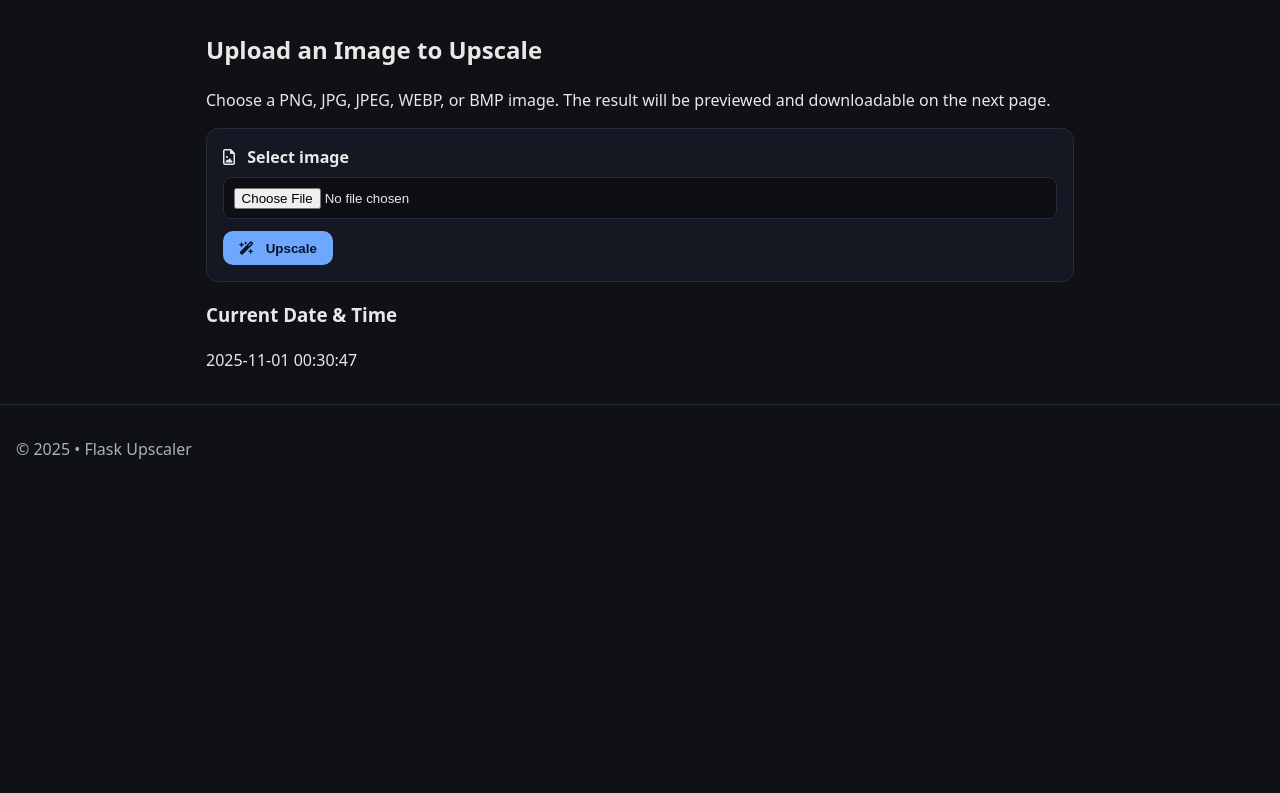
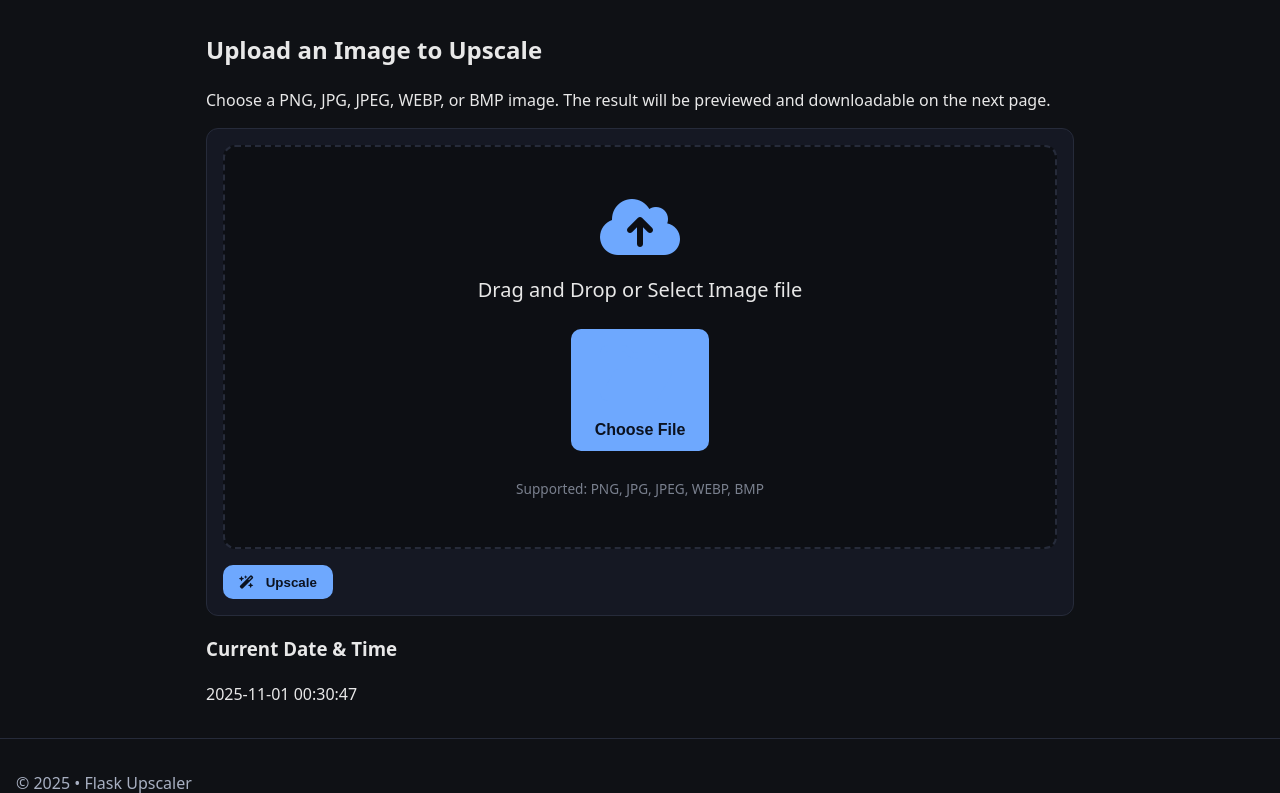
Before and after one commit to 010josh010/flask-upscaler, a Flask app: page / in a window 1280 px wide. Shown: the part 97-890 px from the top of the page. Before the commit the page ends 556 px from the top, so only its background shows below. Run offline with Flask 3, Linux system fonts and the light colour scheme.

Commit message:
Added better styling of the file picker

```diff
--- a/static/css/main.css
+++ b/static/css/main.css
@@ -130,7 +130,6 @@ button[disabled] {
 
 label { display: block; margin-bottom: 0.5rem; }
 
-input[type="file"],
 input[type="number"] {
   display: block;
   background: var(--input-bg);
@@ -140,6 +139,104 @@ input[type="number"] {
   border-radius: 8px;
   width: 100%;
   margin-bottom: 0.75rem;
+}
+
+/* Drag and drop zone */
+.drop-zone {
+  position: relative;
+  background: var(--input-bg);
+  border: 2px dashed var(--border);
+  border-radius: 12px;
+  padding: 3rem 2rem;
+  margin-bottom: 1rem;
+  cursor: pointer;
+  transition: all 0.3s ease;
+  text-align: center;
+}
+
+.drop-zone:hover {
+  border-color: var(--accent);
+  background: rgba(110, 168, 254, 0.05);
+}
+
+.drop-zone-active {
+  border-color: var(--accent);
+  background: rgba(110, 168, 254, 0.1);
+  border-style: solid;
+  transform: scale(1.01);
+}
+
+.drop-zone input[type="file"] {
+  position: absolute;
+  left: 0;
+  top: 0;
+  width: 100%;
+  height: 100%;
+  opacity: 0;
+  cursor: pointer;
+}
+
+.drop-zone-content i {
+  font-size: 4rem;
+  color: var(--accent);
+  margin-bottom: 1rem;
+  display: block;
+}
+
+.drop-zone-heading {
+  font-size: 1.25rem;
+  margin: 1rem 0 1.5rem;
+  color: var(--text);
+  font-weight: 500;
+}
+
+.choose-file-btn {
+  display: inline-block;
+  background: var(--accent);
+  color: var(--btn-text);
+  font-weight: 600;
+  border: none;
+  border-radius: 10px;
+  padding: 0.75rem 1.5rem;
+  cursor: pointer;
+  font-size: 1rem;
+  margin-bottom: 1rem;
+  transition: all 0.2s ease;
+}
+
+.choose-file-btn:hover {
+  filter: brightness(1.1);
+  transform: translateY(-1px);
+}
+
+.choose-file-btn i {
+  margin-right: 0.5rem;
+}
+
+.drop-zone-formats {
+  color: var(--muted);
+  font-size: 0.85rem;
+  margin: 0.75rem 0 0;
+  opacity: 0.7;
+}
+
+.file-preview {
+  text-align: center;
+}
+
+.file-preview img {
+  max-width: 100%;
+  max-height: 300px;
+  border-radius: 8px;
+  margin-bottom: 1rem;
+  box-shadow: 0 4px 12px rgba(0, 0, 0, 0.3);
+}
+
+.file-preview p {
+  color: var(--text);
+  font-weight: 500;
+  word-break: break-all;
+  margin: 0;
 }
 
 button, .btn {
--- a/templates/index.html
+++ b/templates/index.html
@@ -4,11 +4,22 @@
 <p>Choose a PNG, JPG, JPEG, WEBP, or BMP image. The result will be previewed and downloadable on the next page.</p>
 
 <form id="upload-form" action="{{ url_for('upload') }}" method="post" enctype="multipart/form-data" class="card">
-  <label for="image">
-    <i class="fa-regular fa-file-image"></i>
-    <strong>Select image</strong>
-  </label>
-  <input id="image" name="image" type="file" accept=".png,.jpg,.jpeg,.webp,.bmp" required>
+  <div id="drop-zone" class="drop-zone">
+    <input id="image" name="image" type="file" accept=".png,.jpg,.jpeg,.webp,.bmp" required>
+    <div class="drop-zone-content">
+      <i class="fa-solid fa-cloud-arrow-up"></i>
+      <p class="drop-zone-heading">Drag and Drop or Select Image file</p>
+      <button type="button" class="choose-file-btn">
+        <i class="fa-regular fa-folder-open"></i>
+        Choose File
+      </button>
+      <p class="drop-zone-formats">Supported: PNG, JPG, JPEG, WEBP, BMP</p>
+    </div>
+    <div id="file-preview" class="file-preview" style="display: none;">
+      <img id="preview-image" src="" alt="Preview">
+      <p id="file-name"></p>
+    </div>
+  </div>
 
   <!-- Optional tiles input (kept commented)
   <label for="slice_tiles">Approx tiles (optional):</label>
@@ -25,10 +36,94 @@
 <p>{{ now.strftime("%Y-%m-%d %H:%M:%S") }}</p>
 
 <script>
-  // Replace button content with a spinner while the request is in action
+  // Drag and drop + file preview functionality
   (function () {
     const form = document.getElementById('upload-form');
-    const btn  = document.getElementById('upload-btn');
+    const btn = document.getElementById('upload-btn');
+    const dropZone = document.getElementById('drop-zone');
+    const fileInput = document.getElementById('image');
+    const filePreview = document.getElementById('file-preview');
+    const previewImage = document.getElementById('preview-image');
+    const fileName = document.getElementById('file-name');
+    const dropZoneContent = dropZone.querySelector('.drop-zone-content');
+
+    // Click to browse (both on drop zone and choose file button)
+    dropZone.addEventListener('click', function (e) {
+      if (e.target !== fileInput) {
+        fileInput.click();
+      }
+    });
+
+    const chooseFileBtn = dropZone.querySelector('.choose-file-btn');
+    if (chooseFileBtn) {
+      chooseFileBtn.addEventListener('click', function (e) {
+        e.stopPropagation();
+        fileInput.click();
+      });
+    }
+
+    // Prevent default drag behaviors
+    ['dragenter', 'dragover', 'dragleave', 'drop'].forEach(eventName => {
+      dropZone.addEventListener(eventName, preventDefaults, false);
+      document.body.addEventListener(eventName, preventDefaults, false);
+    });
+
+    function preventDefaults(e) {
+      e.preventDefault();
+      e.stopPropagation();
+    }
+
+    // Highlight drop zone when dragging over it
+    ['dragenter', 'dragover'].forEach(eventName => {
+      dropZone.addEventListener(eventName, highlight, false);
+    });
+
+    ['dragleave', 'drop'].forEach(eventName => {
+      dropZone.addEventListener(eventName, unhighlight, false);
+    });
+
+    function highlight() {
+      dropZone.classList.add('drop-zone-active');
+    }
+
+    function unhighlight() {
+      dropZone.classList.remove('drop-zone-active');
+    }
+
+    // Handle dropped files
+    dropZone.addEventListener('drop', handleDrop, false);
+
+    function handleDrop(e) {
+      const dt = e.dataTransfer;
+      const files = dt.files;
+      if (files.length > 0) {
+        fileInput.files = files;
+        handleFiles(files);
+      }
+    }
+
+    // Handle file selection via input
+    fileInput.addEventListener('change', function () {
+      if (this.files.length > 0) {
+        handleFiles(this.files);
+      }
+    });
+
+    function handleFiles(files) {
+      const file = files[0];
+      if (file && file.type.startsWith('image/')) {
+        const reader = new FileReader();
+        reader.onload = function (e) {
+          previewImage.src = e.target.result;
+          fileName.textContent = file.name;
+          dropZoneContent.style.display = 'none';
+          filePreview.style.display = 'block';
+        };
+        reader.readAsDataURL(file);
+      }
+    }
+
+    // Replace button content with a spinner while the request is in action
     form.addEventListener('submit', function () {
       btn.disabled = true;
       btn.innerHTML = '<i class="fa-solid fa-spinner fa-spin"></i> Upscaling…';
```
Also changed, not shown: upscaler.py (line endings or trailing spaces), 1 other file.
